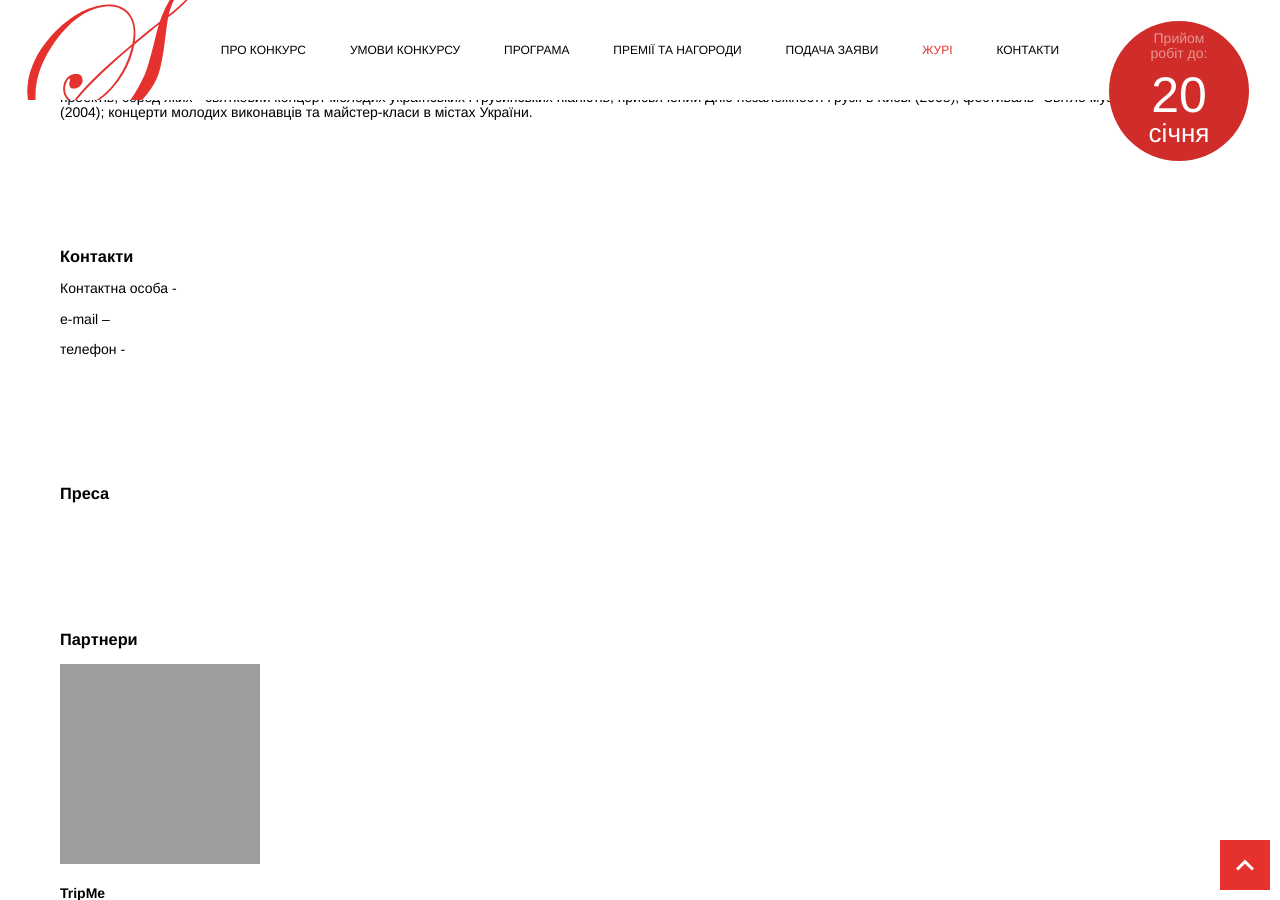
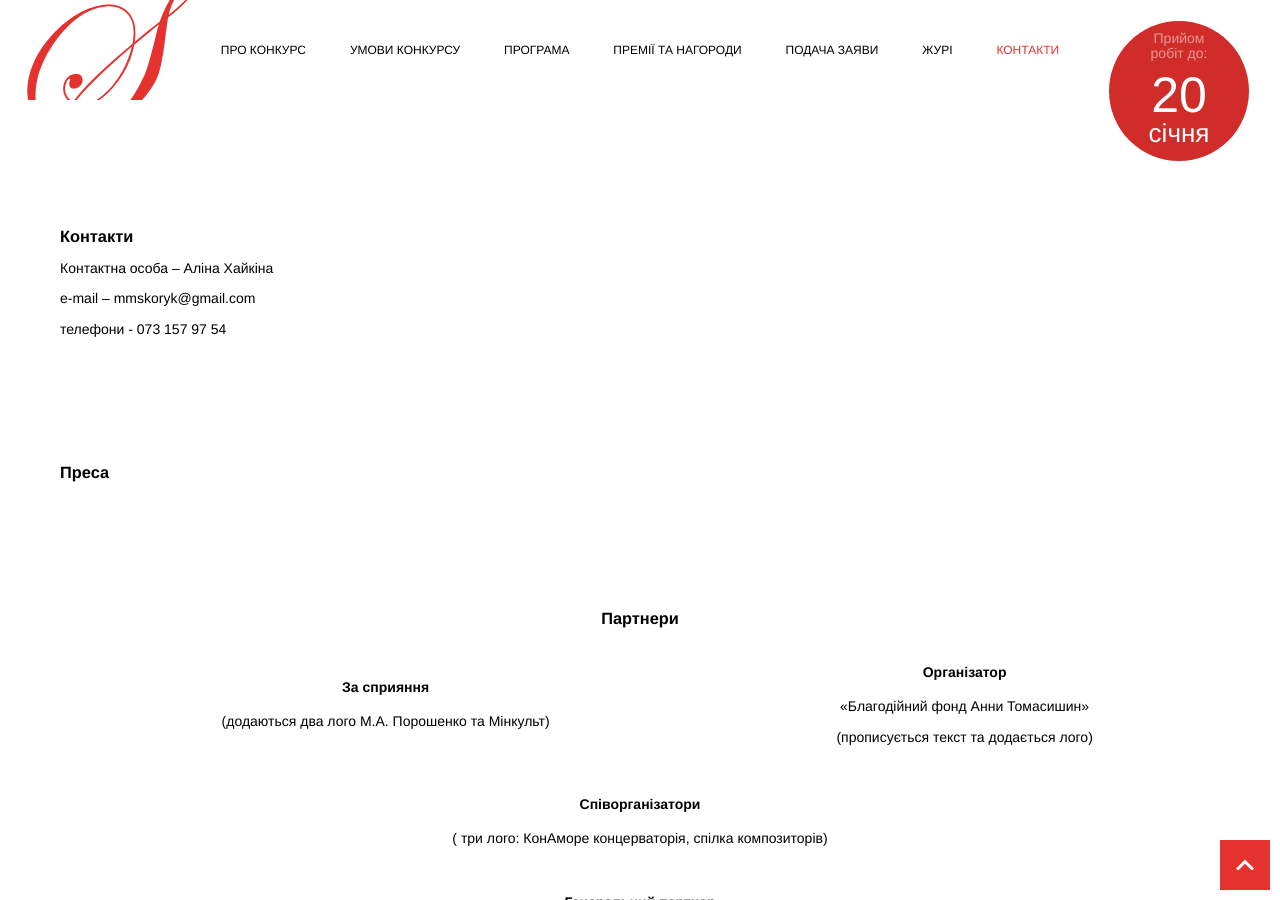
Before and after one commit to rooooster/con-amore, a Jekyll site: the page built from _posts/ua/0001-01-01-index.md, in a window 1280 px wide and 900 px high, scrolled down 9549 px. Built offline with Jekyll 4.4.1, drawn with Linux system fonts in a browser that asks for light colours; some web fonts are replaced; some of the changed text lies outside the part shown; grey boxes are pictures that could not be loaded.

Commit message:
update partners

```diff
--- a/_includes/07-contacts.html
+++ b/_includes/07-contacts.html
@@ -1,6 +1,6 @@
 <section id="contacts">
     <h3>Контакти</h3>
-    <p>Контактна особа -</p>
-    <p>e-mail – </p>
-    <p>телефон -</p>
+    <p>Контактна особа – Аліна Хайкіна</p>
+    <p>e-mail – mmskoryk@gmail.com</p>
+    <p>телефони - 073 157 97 54</p>
 </section>
--- a/_includes/10-partners.html
+++ b/_includes/10-partners.html
@@ -1,39 +1,62 @@
-<section id="partners">
+<section id="partners" class="partners">
     <h3>Партнери</h3>
+
+
+<table>
+    <td>
+
+<h4>За сприяння</h4>
+<p>(додаються два лого  М.А. Порошенко та Мінкульт)</p>
+
+    </td>
+    <td>
+
+<h4>Організатор</h4>
+<p>«Благодійний фонд Анни Томасишин»</p>
+<p>(прописується текст та додається лого)</p>
+
+    </td>
+</table>
+
+<br>
+
+<h4>Співорганізатори</h4>
+<p>( три лого: КонАморе концерваторія, спілка композиторів)</p>
+
+<br>
+
+<h4>Генеральний партнер</h4>
+<p>(Будуть пізніше)</p>
+
+<br>
+
+<h4>Спонсори і партнери</h4>
+<p>(лого: президенський оркестр президента,козловського)</p>
+
+<br>
+
+<h4>Інформаційні партнери</h4>
+<p>(Будуть пізніше)</p>
+
+
+
+
     <article>
-        <img src="https://avatars2.githubusercontent.com/u/7967541?v=3&s=200" alt="Logo Of Partner">
-        <h4>TripMe</h4>
+        <img src="{{ site.baseurl }}/assets/img/partners/conamore.jpg" alt="Logo Of Partner">
     </article>
     <article>
-        <img src="https://avatars2.githubusercontent.com/u/12602165?v=3&s=200" alt="Logo Of Partner">
-        <h4>Irukanji</h4>
+        <img src="{{ site.baseurl }}/assets/img/partners/conservatory.jpg" alt="Logo Of Partner">
     </article>
     <article>
-        <img src="https://avatars0.githubusercontent.com/u/12779415?v=3&s=200" alt="Logo Of Partner">
-        <h4>Sentimony</h4>
+        <img src="{{ site.baseurl }}/assets/img/partners/kozlovskogo.jpg" alt="Logo Of Partner">
     </article>
     <article>
-        <img src="https://avatars2.githubusercontent.com/u/12783358?v=3&s=200" alt="Logo Of Partner">
-        <h4>Aqua Deep</h4>
+        <img src="{{ site.baseurl }}/assets/img/partners/mincult.jpg" alt="Logo Of Partner">
     </article>
     <article>
-        <img src="https://avatars3.githubusercontent.com/u/12783360?v=3&s=200" alt="Logo Of Partner">
-        <h4>Lookinglook</h4>
+        <img src="{{ site.baseurl }}/assets/img/partners/orchestra.jpg" alt="Logo Of Partner">
     </article>
     <article>
-        <img src="https://avatars0.githubusercontent.com/u/12860483?v=3&s=200" alt="Logo Of Partner">
-        <h4>NextClick</h4>
-    </article>
-    <article>
-        <img src="https://avatars1.githubusercontent.com/u/13560637?v=3&s=200" alt="Logo Of Partner">
-        <h4>Rooster</h4>
-    </article>
-    <article>
-        <img src="https://avatars0.githubusercontent.com/u/13984488?v=3&s=200" alt="Logo Of Partner">
-        <h4>Tesl'ar</h4>
-    </article>
-    <article>
-        <img src="https://avatars1.githubusercontent.com/u/14082879?v=3&s=200" alt="Logo Of Partner">
-        <h4>Bandcamp</h4>
+        <img src="{{ site.baseurl }}/assets/img/partners/union.png" alt="Logo Of Partner">
     </article>
 </section>
--- a/_includes/rooster.html
+++ b/_includes/rooster.html
@@ -1,3 +1,3 @@
 <section class="rooster">
-    <h6>Made by Rooster Studio</h6>
+    <h6>Made by <a href="http://rooooster.com/" target="_blank">Rooster Studio</a></h6>
 </section>
--- /dev/null
+++ b/assets/css/_10-partners.scss
@@ -0,0 +1,15 @@
+section.partners {
+    @include clearfix;
+    text-align: center;
+
+    table {
+        width: 100%;
+    }
+
+    article {
+        float: left;
+        width: 50%;
+        padding: 30px;
+        box-sizing: border-box;
+    }
+}
--- a/assets/css/_base.scss
+++ b/assets/css/_base.scss
@@ -36,6 +36,13 @@
     text-decoration: none;
 }
 
+img {
+    max-width: 100%;
+    height: auto;
+    display: block;
+    margin: 0 auto;
+}
+
 main {
     padding: 0 60px 60px;
     box-sizing: border-box;
--- a/assets/css/_rooster.scss
+++ b/assets/css/_rooster.scss
@@ -1,5 +1,6 @@
 section.rooster {
     h6 {
         font-size: 100px;
+        text-align: center;
     }
 }
--- a/assets/css/main.sass
+++ b/assets/css/main.sass
@@ -12,6 +12,7 @@
 @import 'nav-main'
 @import 'nav-lang'
 @import '01-about'
+@import '10-partners'
 @import 'fotorama-custom'
 @import 'rooster'
 @import 'scroll-down'
```
Also changed, not shown: assets/img/partners/conamore.jpg (added), assets/img/partners/conservatory.jpg (added), assets/img/partners/kozlovskogo.jpg (added), assets/img/partners/mincult.jpg (added), assets/img/partners/orchestra.jpg (added), assets/img/partners/union.png (added), assets/js/vendor/headhesive.min.js (deleted).
